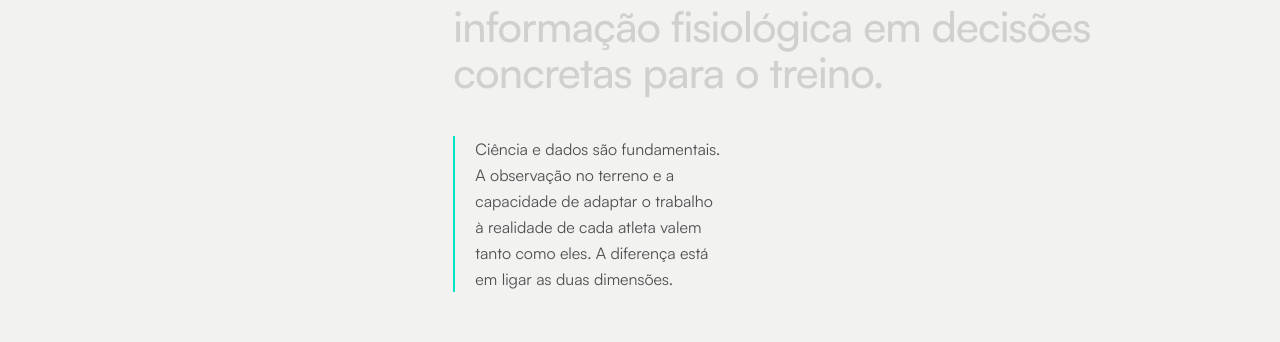
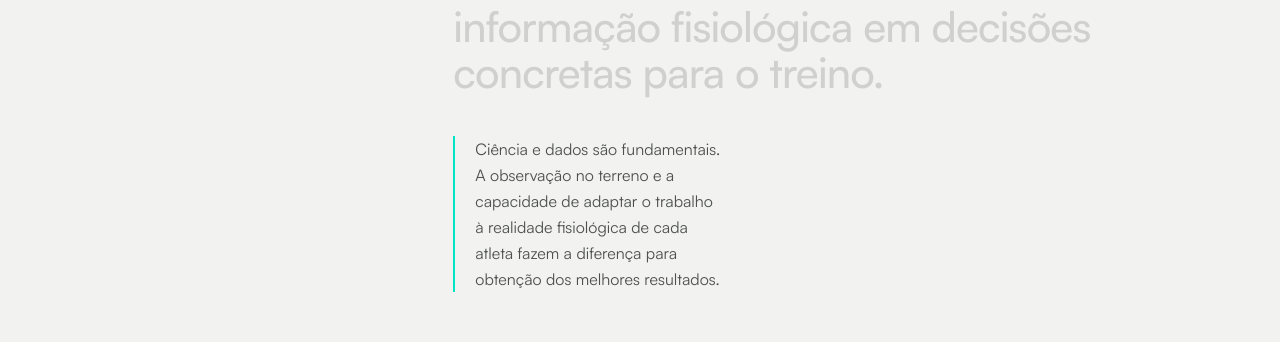
Before and after one commit to dfront-dev/moises-performance, a React (Vite) app in the folder source/: page / in a window 1280 px wide. Shown: the part 1722-2064 px from the top of the page. Built offline with nearby package versions, Linux system fonts and the light colour scheme.

Commit message:
Texto da filosofia (fonte live)

```diff
--- a/source/src/data/content.js
+++ b/source/src/data/content.js
@@ -24,7 +24,7 @@ export const philosophy = {
   statement:
     'O valor está em avaliar, interpretar e identificar limitadores, e em transformar informação fisiológica em decisões concretas para o treino.',
   note:
-    'Ciência e dados são fundamentais. A observação no terreno e a capacidade de adaptar o trabalho à realidade de cada atleta valem tanto como eles. A diferença está em ligar as duas dimensões.',
+    'Ciência e dados são fundamentais. A observação no terreno e a capacidade de adaptar o trabalho à realidade fisiológica de cada atleta fazem a diferença para obtenção dos melhores resultados.',
 }
 
 export const system = {
```
